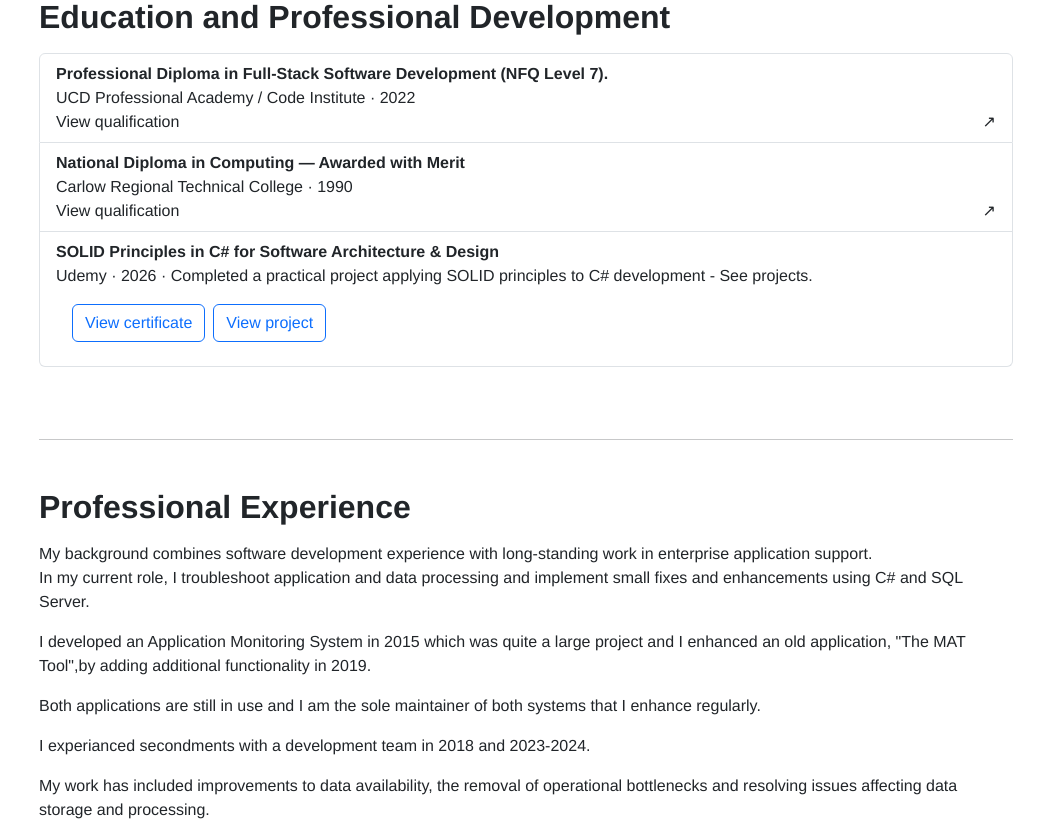
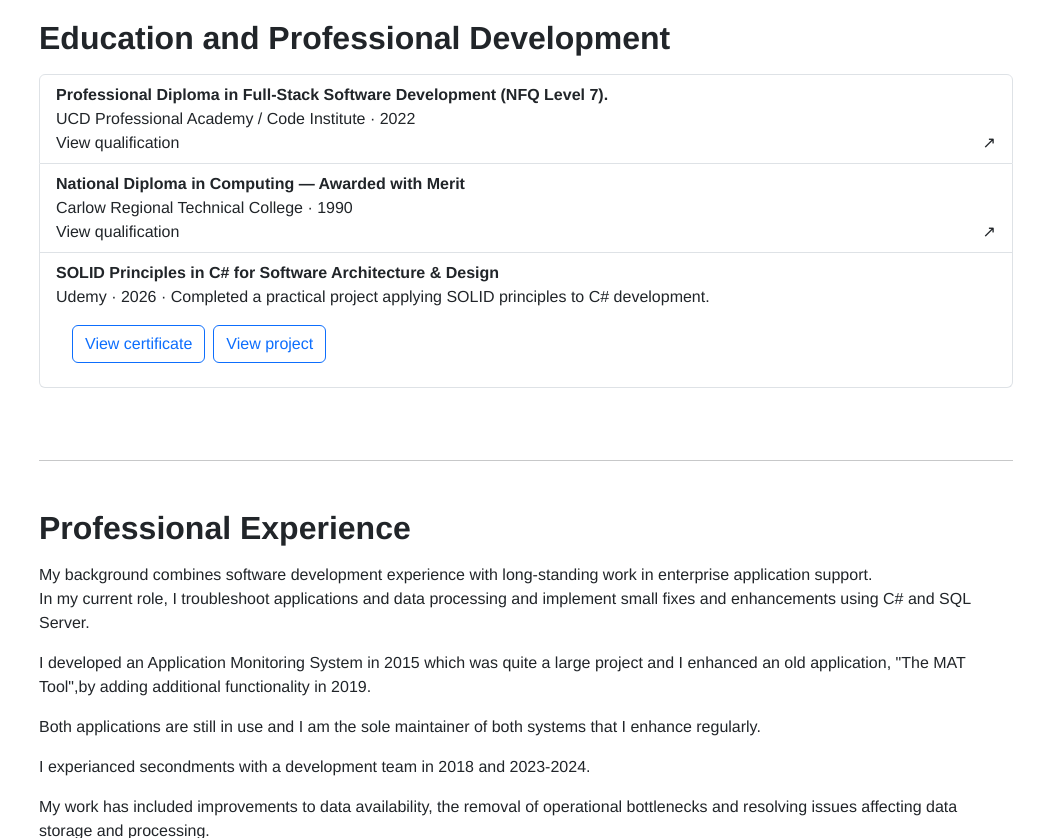
Before and after one commit to evelynfoy/blazor-website, an ASP.NET Core app: page / in a window 1280 px wide. Shown: the part 2408-3246 px from the top of the page, without its empty margins (243-1280 px from the left). Run offline with ASP.NET Core 8, Linux system fonts and the light colour scheme; style sheets or scripts are compiled from the project's sources.

Commit message:
#1 - Tweaked home page content

```diff
--- a/EFBlazorWebAppWebsite/Components/Pages/Home.razor
+++ b/EFBlazorWebAppWebsite/Components/Pages/Home.razor
@@ -85,7 +85,7 @@
 
                     <p class="text-body-secondary small">
                         C# · ASP.NET Core MVC · Entity Framework Core
-                        · ASP.NET Core Identity
+                        · ASP.NET Core Identity · SQL Server
                     </p>
 
                     <p class="card-text">
@@ -361,7 +361,7 @@
         <div class="list-group-item list-group-item-action">
             <strong>SOLID Principles in C# for Software Architecture & Design</strong>
             <br />
-            Udemy · 2026 · Completed a practical project applying SOLID principles to C# development - See projects.
+            Udemy · 2026 · Completed a practical project applying SOLID principles to C# development.
             <div class="d-flex flex-wrap gap-2 mx-3 my-3">
                 <div>
                     <a href="https://www.udemy.com/certificate/UC-404a2b6b-cf1e-45f1-bc28-d61d70b03076/"
@@ -392,7 +392,7 @@
     <p>
         My background combines software development experience
         with long-standing work in enterprise application support. <br>
-        In my current role, I troubleshoot application and data processing and implement small fixes and
+        In my current role, I troubleshoot applications and data processing and implement small fixes and
         enhancements using C# and SQL Server.
     </p>
     <p>
```
